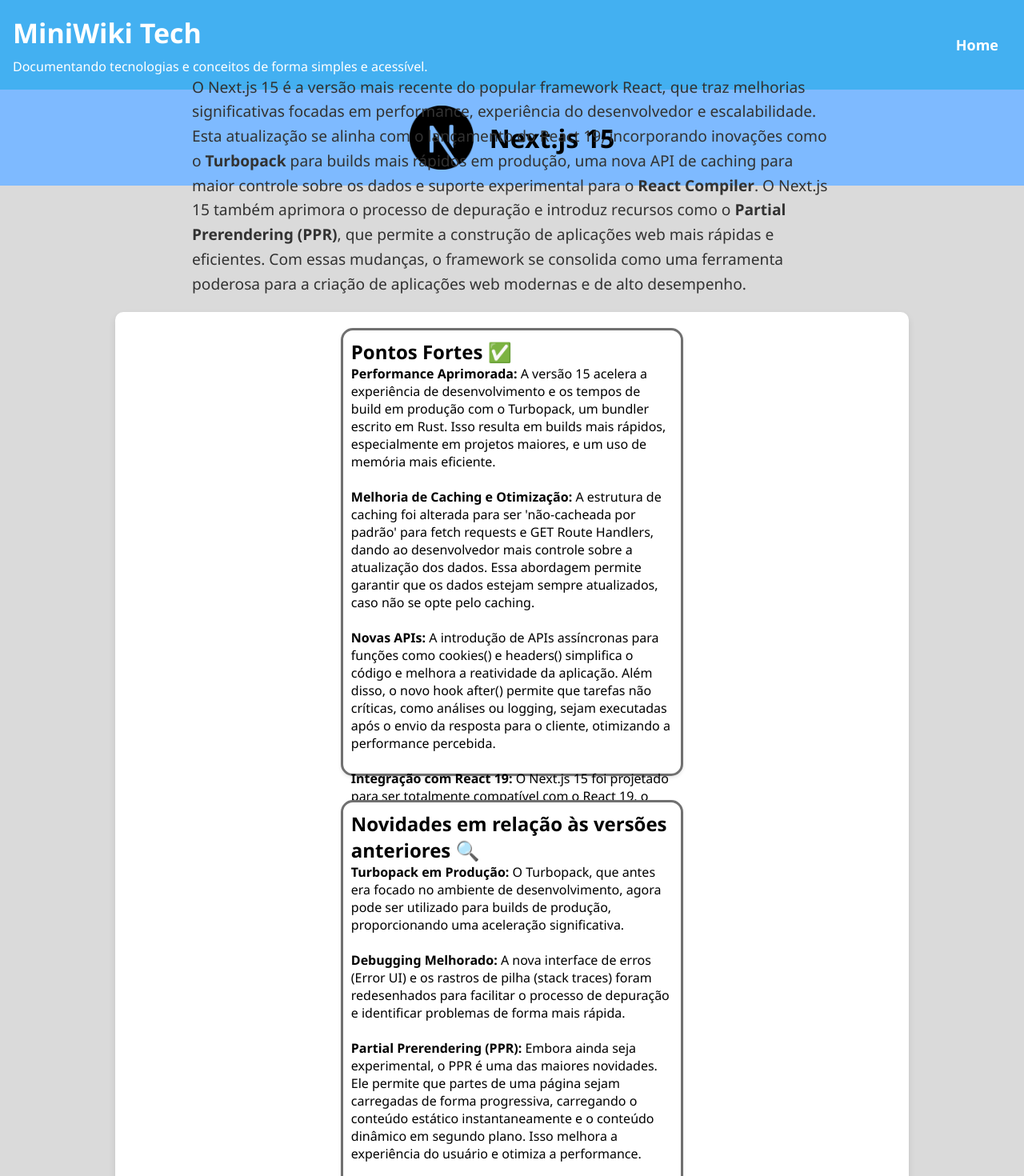
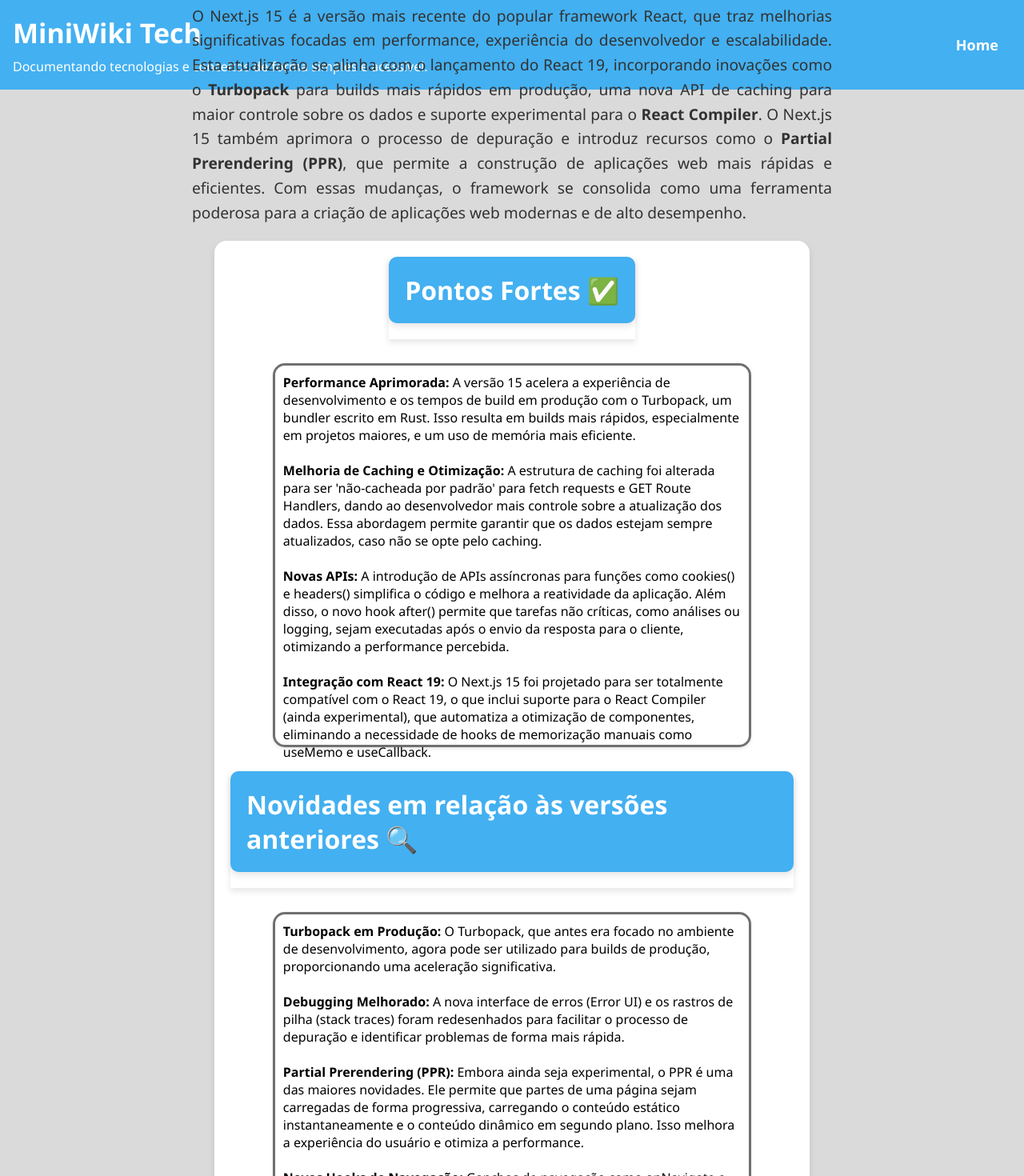
Before and after one commit to turco-vic/FrontEnd-Mini.Wiki.Tech, a Next.js app: page /NextJs15 in a window 1280 px wide. Shown: the top 1470 px of the page at 80% size. Built offline with nearby package versions, Linux system fonts and the light colour scheme.

Commit message:
feat: start styles from NextJs15 route

```diff
--- a/src/app/NextJs15/next15.module.css
+++ b/src/app/NextJs15/next15.module.css
@@ -1,27 +1,30 @@
 .main {
     display: flex;
     flex-direction: column;
-    height: 370vh;
+    height: 400vh;
     background-color: rgb(218, 218, 218);
     align-items: center;
     justify-content: center;
     padding: 20px;
 }
 
-.logo {
-    width: 80px;
-    height: 80px;
-}
-
-.header {
-    background-color: rgb(126, 186, 255);
-    height: 15vh;
+.logoArea {
     display: flex;
     align-items: center;
     justify-content: center;
     gap: 20px;
+    margin-bottom: 20px;
+    background-color: aliceblue;
+    padding: 20px;
+    border-radius: 10px;
+    box-shadow: 0 4px 8px rgba(0, 0, 0, 0.1);
+    width: 30rem;
 }
 
+.logo {
+    width: 70px;
+    height: 70px;
+}
 .text {
     width: 100%;
     max-width: 800px;
@@ -29,6 +32,7 @@
     font-size: 1.2rem;
     line-height: 1.6;
     color: rgb(50, 50, 50);
+    text-align: justify;
 }
 
 .container {
@@ -39,9 +43,26 @@
     align-items: center;
     justify-content: center;
     background-color: white;
+    border-radius: 15px;
+    box-shadow: 0 4px 8px rgba(0, 0, 0, 0.1);
+    gap: 30px;
+    width: 60%;
+    padding: 20px;
+}
+
+.card {
+    display: flex;
+    flex-direction: column;
+    align-items: center;
+    justify-content: center;
+    box-shadow: 0 4px 8px rgba(0, 0, 0, 0.1);
+}
+
+.card h1 {
+    margin-bottom: 20px;
+    background-color: #43b0f1;
+    padding: 20px;
     border-radius: 10px;
     box-shadow: 0 4px 8px rgba(0, 0, 0, 0.1);
-    gap: 30px;
-    width: 80%;
-    padding: 20px;
+    color: white;
 }
--- a/src/app/NextJs15/page.jsx
+++ b/src/app/NextJs15/page.jsx
@@ -1,20 +1,23 @@
 import styles from "./next15.module.css";
-import CardNext from "../components/CardNext/CardNext";
+import CardNext from "../../components/CardNext";
 
 export default function Nextjs15() {
     return (
         <div>
-            <header className={styles.header}>
-                <img src="/nextlogo.png" alt="Logo do Next.js" className={styles.logo} />
-                <h1>Next.js 15</h1>
-            </header>
             <main className={styles.main}>
+                <div className={styles.logoArea}>
+                    <img src="/nextlogo.png" alt="Logo do Next.js" className={styles.logo} />
+                    <h1>Next.js 15</h1>
+                </div>
+
                 <div className={styles.text}>
                     <p>O Next.js 15 é a versão mais recente do popular framework React, que traz melhorias significativas focadas em performance, experiência do desenvolvedor e escalabilidade. Esta atualização se alinha com o lançamento do React 19, incorporando inovações como o <b>Turbopack</b> para builds mais rápidos em produção, uma nova API de caching para maior controle sobre os dados e suporte experimental para o <b>React Compiler</b>. O Next.js 15 também aprimora o processo de depuração e introduz recursos como o <b>Partial Prerendering (PPR)</b>, que permite a construção de aplicações web mais rápidas e eficientes. Com essas mudanças, o framework se consolida como uma ferramenta poderosa para a criação de aplicações web modernas e de alto desempenho.</p>
                 </div>
                 <div className={styles.container}>
+                    <div className={styles.card}>
+                        <h1>Pontos Fortes ✅</h1>
+                    </div>
                     <CardNext
-                        title="Pontos Fortes ✅"
                         subtitle="Performance Aprimorada:"
                         text="A versão 15 acelera a experiência de desenvolvimento e os tempos de build em produção com o Turbopack, um bundler escrito em Rust. Isso resulta em builds mais rápidos, especialmente em projetos maiores, e um uso de memória mais eficiente."
                         subtitle2="Melhoria de Caching e Otimização:"
@@ -25,8 +28,11 @@
                         text4="O Next.js 15 foi projetado para ser totalmente compatível com o React 19, o que inclui suporte para o React Compiler (ainda experimental), que automatiza a otimização de componentes, eliminando a necessidade de hooks de memorização manuais como useMemo e useCallback."
                     />
 
+                    <div className={styles.card}>
+                        <h1>Novidades em relação às versões anteriores 🔍</h1>
+                    </div>
+
                     <CardNext
-                        title="Novidades em relação às versões anteriores 🔍"
                         subtitle="Turbopack em Produção:"
                         text="O Turbopack, que antes era focado no ambiente de desenvolvimento, agora pode ser utilizado para builds de produção, proporcionando uma aceleração significativa."
                         subtitle2="Debugging Melhorado:"
@@ -39,16 +45,22 @@
                         text5="As APIs que dependem de informações em tempo de execução, como cookies e headers, agora são assíncronas por padrão, o que é uma mudança significativa em relação às versões anteriores."
                     />
 
+                    <div className={styles.card}>
+                        <h1>Curiosidades 🤔</h1>
+                    </div>
+
                     <CardNext
-                        title="Curiosidades 🤔"
                         text="O Next.js 15 usa versões candidatas a lançamento do React 19, incorporando recursos em fase beta."
                         text2="O uso do Turbopack, escrito em Rust, demonstra o foco da Vercel em velocidade e eficiência, aproveitando uma linguagem de baixo nível para otimizar o processo de build e o servidor de desenvolvimento."
                         text3="A mudança do comportamento padrão de caching para 'não-cacheado' representa uma filosofia de design onde o controle é devolvido ao desenvolvedor."
                         text4="A Vercel, a empresa por trás do Next.js, fornece um serviço de hospedagem otimizado para o framework. Isso cria um ecossistema integrado que beneficia a performance e a experiência de desenvolvimento."
                     />
 
+                    <div className={styles.card}>
+                        <h1>Empresas usuárias 🏢</h1>
+                    </div>
+
                     <CardNext
-                        title="Empresas usuárias 🏢"
                         text="Grandes empresas de diversos setores utilizam Next.js para construir suas plataformas digitais, incluindo:"
                         text2="Nike"
                         text3="Netflix"
@@ -61,8 +73,11 @@
                         text10="Walmart"
                     />
 
+                    <div className={styles.card}>
+                        <h1>Áreas de atuação e oportunidades 💼</h1>
+                    </div>
+
                     <CardNext
-                        title="Áreas de atuação e oportunidades 💼"
                         text="O Next.js 15, com suas capacidades de rendering flexíveis (SSR, SSG, CSR), API Routes, e foco em performance e SEO, se encaixa em diversas áreas:"
                         subtitle2="E-commerce:"
                         text2="Permite construir lojas virtuais de alta performance, com carregamento rápido e otimização para motores de busca."
--- a/src/app/components/CardNext/CardNext.jsx
+++ b/src/components/CardNext.jsx
@@ -1,10 +1,10 @@
-import styles from "./CardNext.module.css";
+import styles from "../styles/CardNext.module.css";
 
 export default function CardNext({ title, subtitle, subtitle2, subtitle3, subtitle4, subtitle5, subtitle6, subtitle7, subtitle8, subtitle9, subtitle10, text, text2, text3, text4, text5, text6, text7, text8, text9, text10 }) {
     return (
         <div className={styles.topics}>
             <h2>{title}</h2>
-            <div className={styles.line}></div>
+            {/* <div className={styles.line}></div> */}
             <p><b>{subtitle}</b> {text}</p>
             <br />
             <p><b>{subtitle2}</b> {text2}</p>
--- a/src/app/components/CardNext/CardNext.module.css
+++ b/src/styles/CardNext.module.css
@@ -1,5 +1,5 @@
 .topics {
-    width: 45%;
+    width: 85%;
     display: flex;
     flex-direction: column;
     padding: 10px;
@@ -9,7 +9,7 @@
     border-radius: 15px;
     background-color: white;
     box-shadow: 0 2px 4px rgba(0, 0, 0, 0.1);
-    height: 35rem;
+    height: 30rem;
     transition: transform 0.3s ease, box-shadow 0.3s ease;
 }
 
@@ -22,3 +22,10 @@
 .topics:active {
     transform: scale(0.99);
 }
+
+/* .line {
+    width: 50%;
+    height: 3px;
+    background-color: rgb(17, 148, 255);
+    margin: 10px 0;
+} */
```
